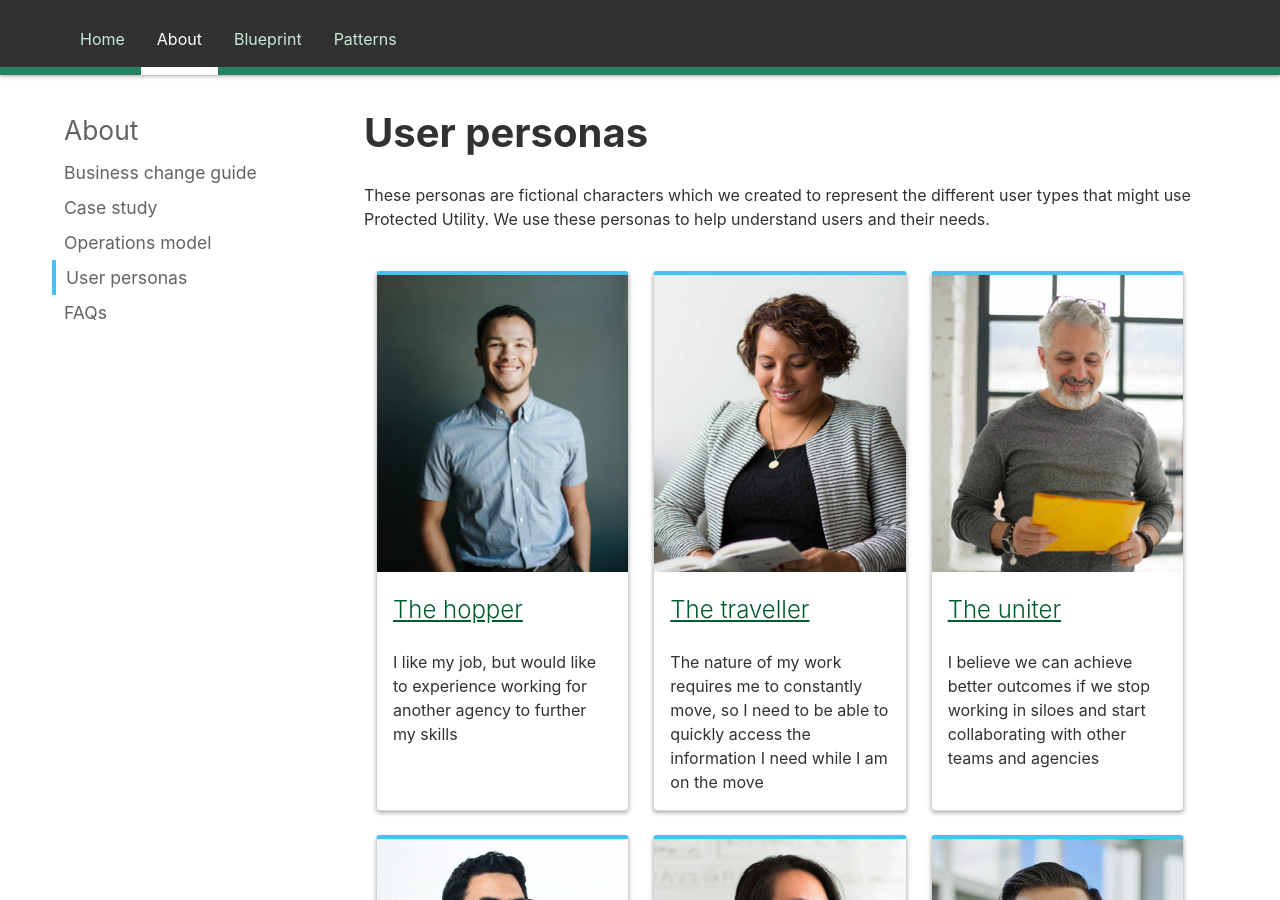
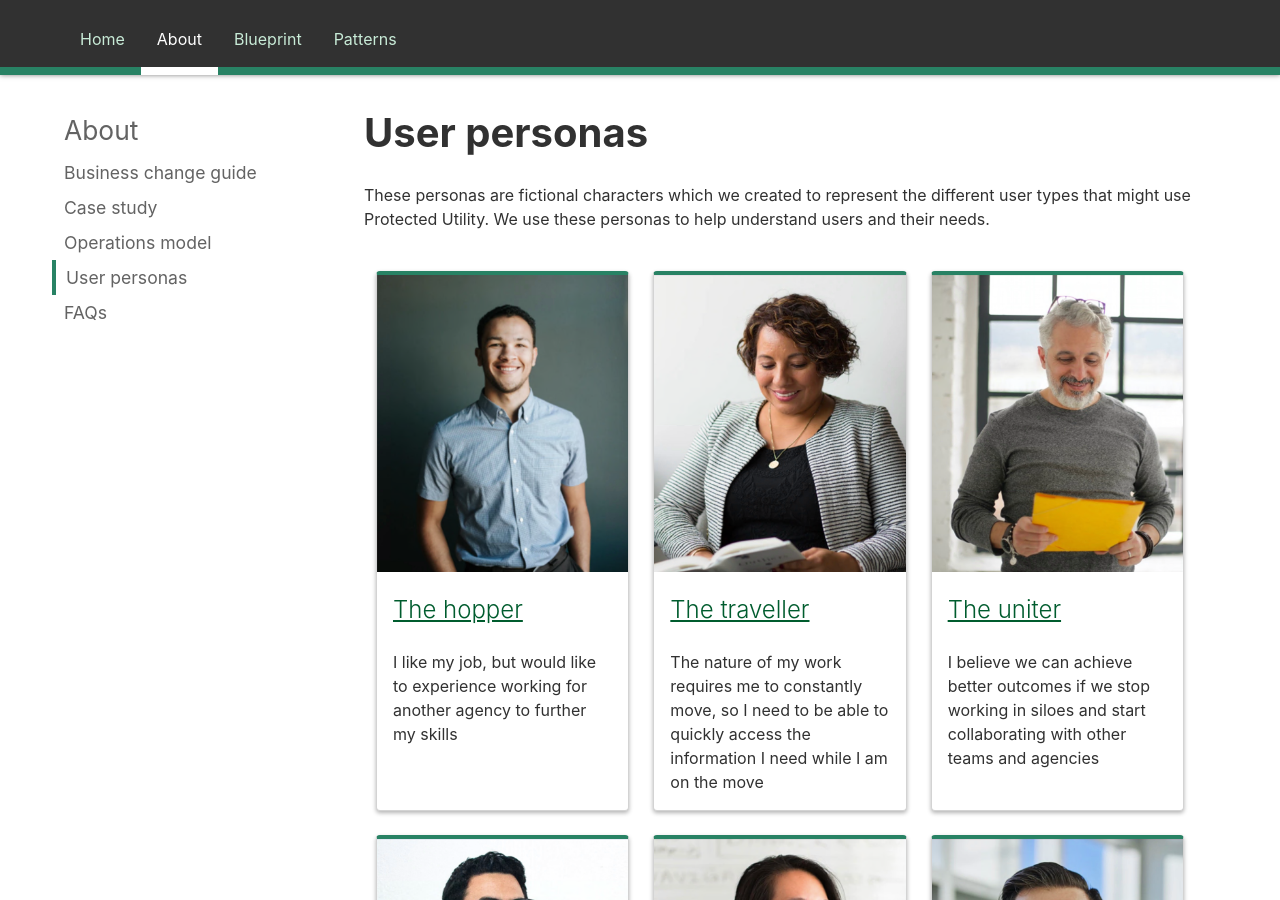
Before and after one commit to ASD-Blueprint/desktop.gov.au, a Jekyll site: the page built from about/personas.md, in a window 1280 px wide and 900 px high, scrolled down 200 px. Built offline with Jekyll 4.4.1, drawn with Linux system fonts in a browser that asks for light colours; comment, search, counter and statistics services are not loaded.

Commit message:
Update primary color

```diff
--- a/_sass/variables.scss
+++ b/_sass/variables.scss
@@ -1,3 +1,3 @@
 $AU-color-background: #313131;
-$primary-color: #45C2F0;
+$primary-color: #288264;
 $gray: #808080;
```
